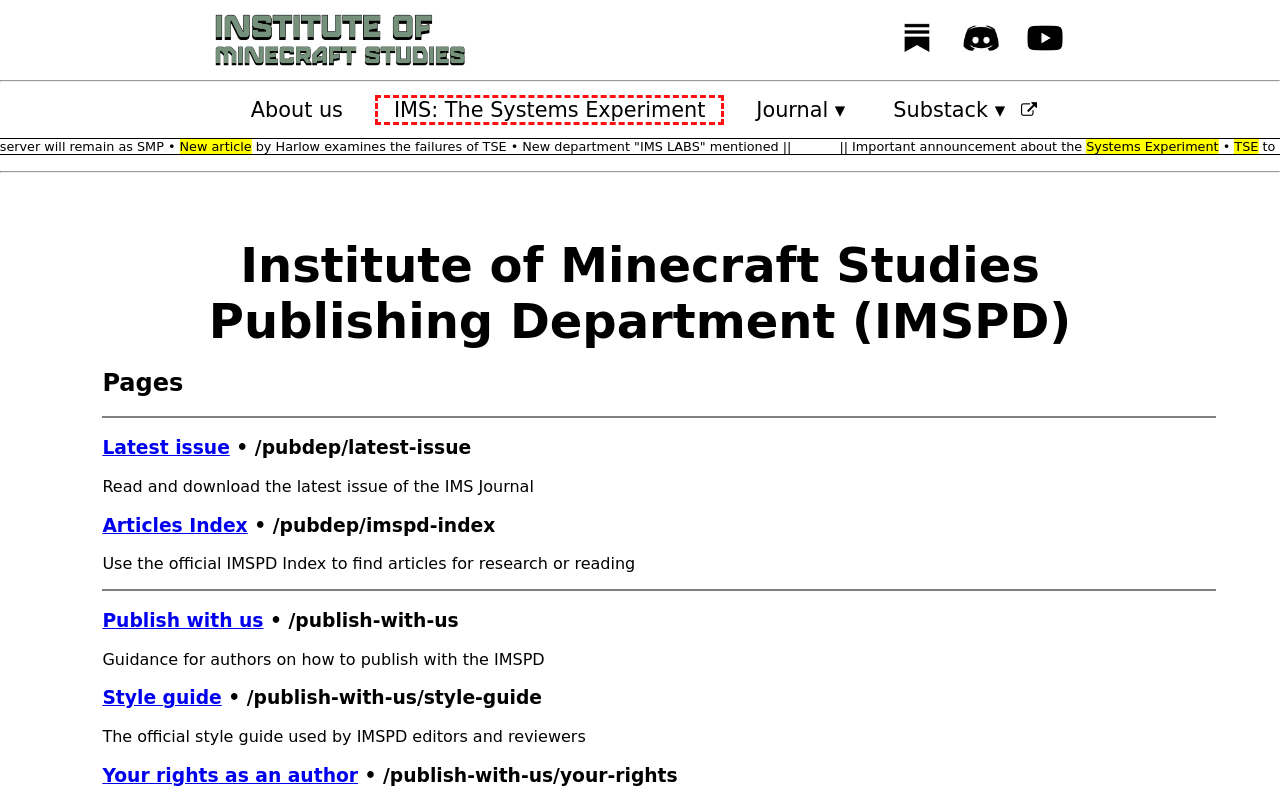
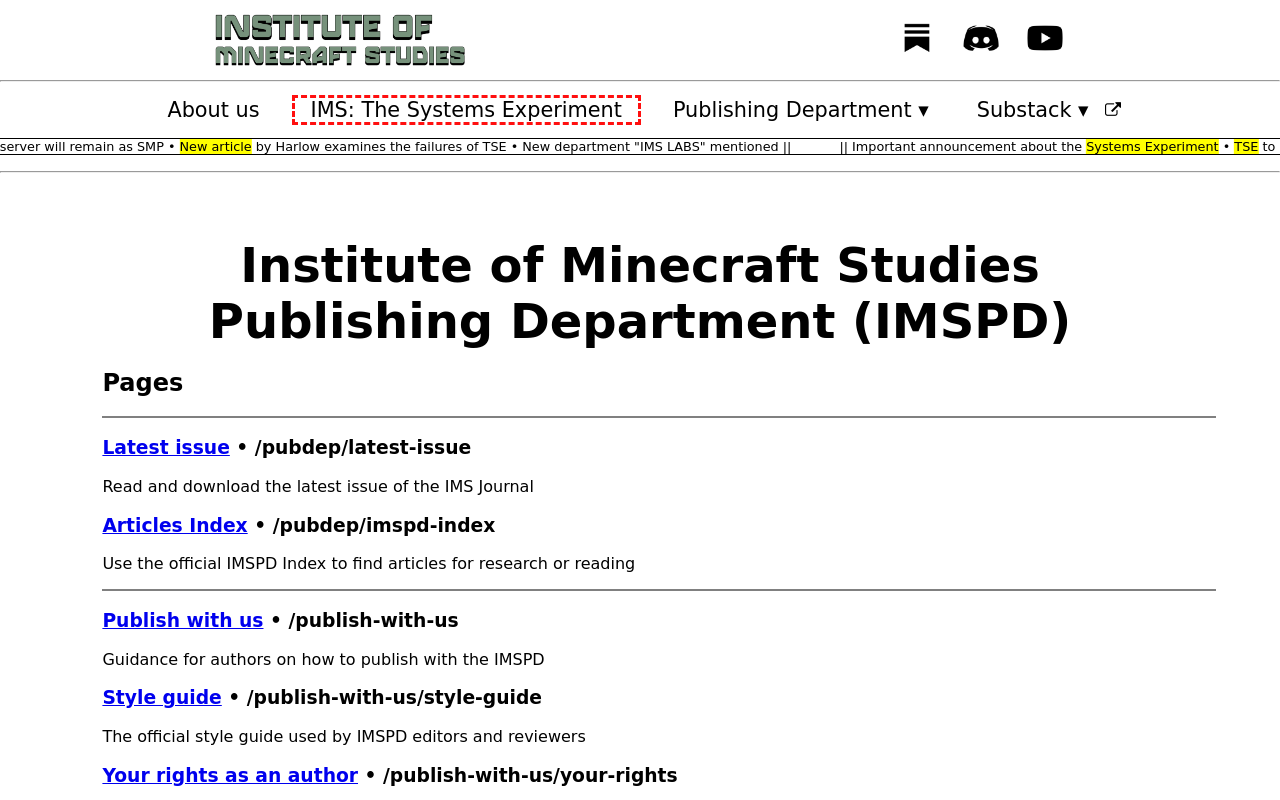
Before and after one commit to imsresearch/ims-website, a React (Vite) app: page /pubdep in a window 1280 px wide. Shown: the top 800 px of the page. Built offline with nearby package versions, Linux system fonts and the light colour scheme.

Commit message:
Update LowerHeader.jsx

```diff
--- a/src/components/LowerHeader.jsx
+++ b/src/components/LowerHeader.jsx
@@ -22,7 +22,7 @@ export default function LowerHeader() {
                 <div className="dropdown" onMouseEnter={() => setJournalOpen(true)} onMouseLeave={() => setJournalOpen(false)}>
                     <button className="dropdown_trigger">
                         <a href="/pubdep" className="section_link">
-                            Journal ▾
+                            Publishing Department ▾
                         </a>
                     </button>
 
```
